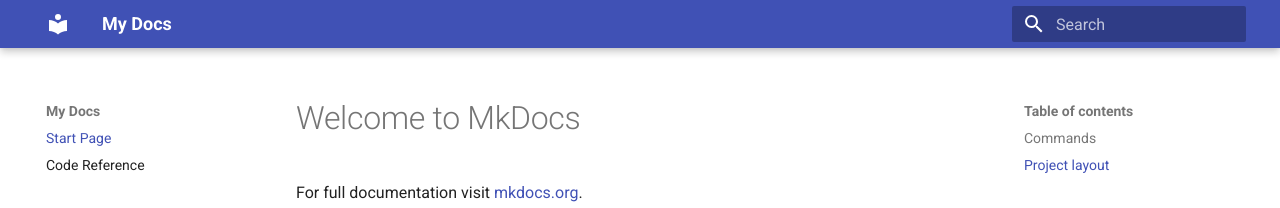
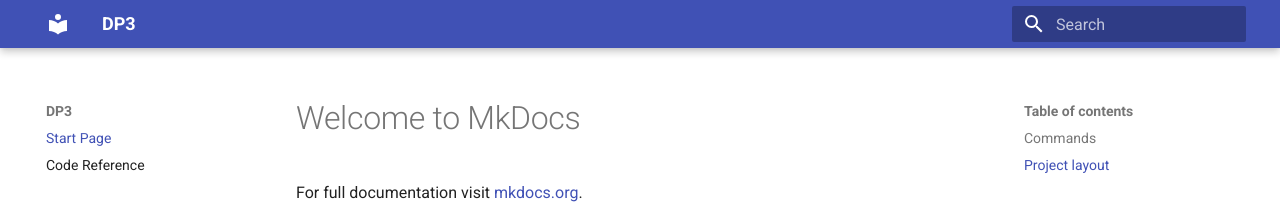
Before and after one commit to CESNET/dp3, an MkDocs documentation site: the page built from docs/index.md, in a window 1280 px wide. Shown: the top 208 px of the page. Built offline with MkDocs 1.6.1 and Material for MkDocs 9.7.7, drawn with Linux system fonts in a browser that asks for light colours.

Commit message:
Mkdocs: Added comments to configuration.

```diff
--- a/mkdocs.yml
+++ b/mkdocs.yml
@@ -1,4 +1,4 @@
-site_name: My Docs
+site_name: DP3
 theme:
   name: material
 
@@ -6,13 +6,27 @@
   - Start Page: index.md
   - Code Reference: reference/
 
+markdown_extensions:
+  # Adds option to create permalinks to headings
+  - toc:
+      permalink: True
+
 plugins:
+  # Default search bar
   - search
+  # Automatically link across pages
   - autorefs
+  # Generating code reference
   - gen-files:
       scripts:
         - docs/gen_ref_pages.py
+  # Specify navigation in Markown instead of YAML
   - literate-nav:
       nav_file: SUMMARY.md
+  # Clickable sections that lead to index pages
   - section-index
-  - mkdocstrings
+  # Docstring parsing to fill code reference
+  - mkdocstrings:
+
+watch:
+  - dp3
```
